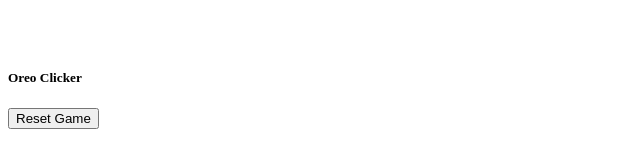
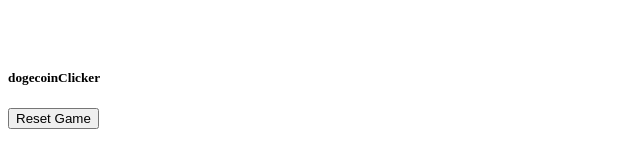
Before and after one commit to vrzonegames/dogecoinClicker, a plain HTML site: page index.html in a window 1280 px wide. Shown: the part 593-760 px from the top of the page, 0-640 px from the left. Drawn offline with Linux system fonts and the light colour scheme.

Commit message:
Update index.html

```diff
--- a/index.html
+++ b/index.html
@@ -100,7 +100,7 @@
         </center>
 
         <div class="sectionFooter">
-            <h5>Oreo Clicker</h5>
+            <h5>dogecoinClicker</h5>
             <button onclick="resetgame();">Reset Game</button>
         </div>
     </div>
@@ -258,7 +258,7 @@
             score = score + ovens * 70;
             document.getElementById("score").innerHTML = score;
 
-            document.title = score + " Oreo - Oreo Clicker";
+            document.title = score + " dogecoin - dogecoinClicker";
         }, 1000); // 1000ms = 1 second
 
         setInterval(function() {
```
